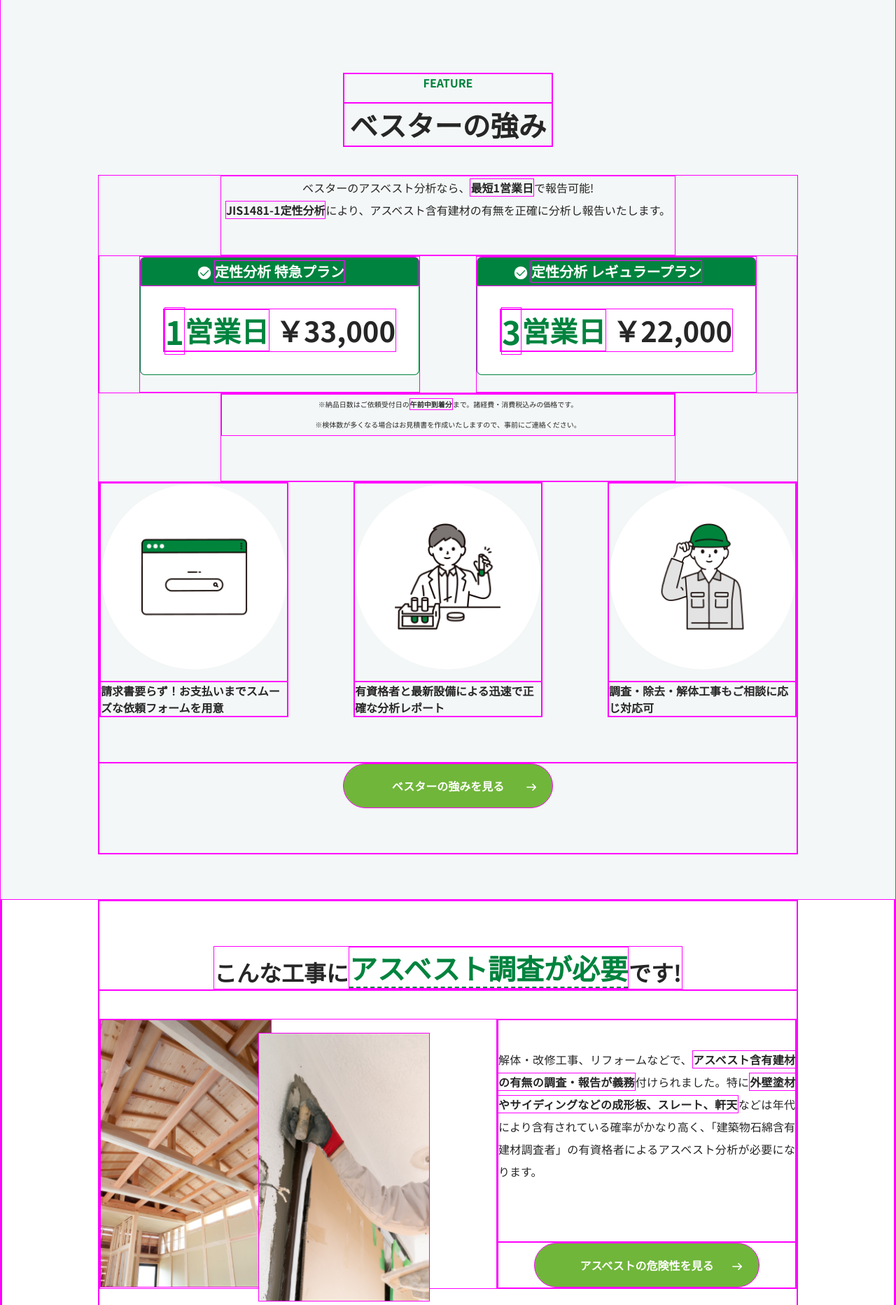
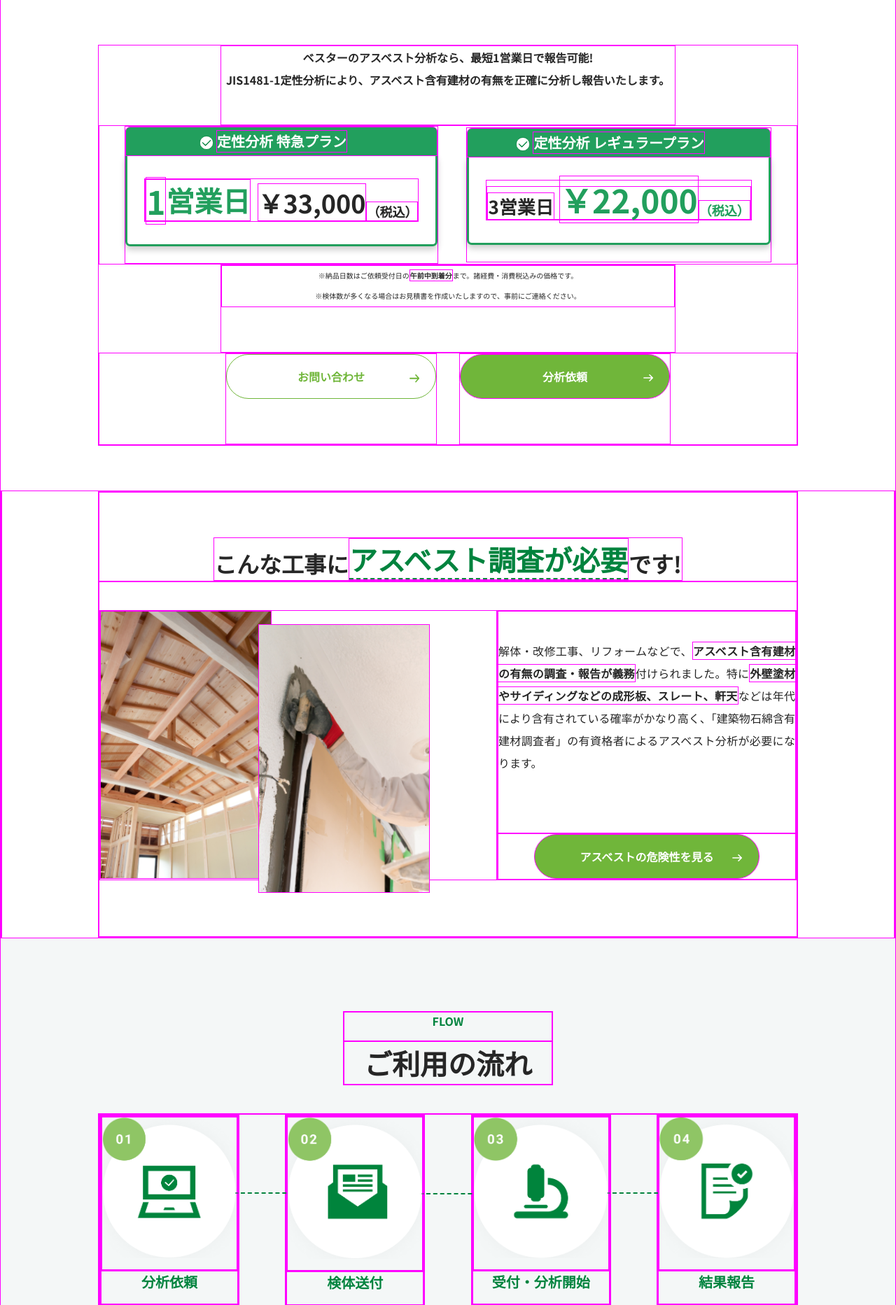
Before and after one commit to I-BIS-dev/hammers_corporate-site, a PHP site: page / in a window 1280 px wide. Shown: the part 804-2669 px from the top of the page at 70% size. Run offline with PHP 8.4, Linux system fonts and the light colour scheme.

Commit message:
feature部分完成

```diff
--- a/assets/scss/layout/_header.scss
+++ b/assets/scss/layout/_header.scss
@@ -90,6 +90,7 @@
 
       .l-header__nav-list {
         display: flex;
+        padding-top: 18px;
         @include mq(sp-tab) {
           flex-direction: column;
           text-align: center;
--- a/assets/scss/layout/_main.scss
+++ b/assets/scss/layout/_main.scss
@@ -132,7 +132,7 @@
   }
 
   .l-feature {
-    background-color: $bg-color;
+    background-color: $white;
     margin: 0 calc(50% - 50vw);
     padding: 0 calc(50vw - 50%);
     padding: 64px 0;
@@ -145,6 +145,7 @@
 
     .l-feature__text-top {
       max-width: 650px;
+      font-weight: bold;
       margin: 0 auto;
       text-align: center;
       line-height: 200%;
@@ -154,16 +155,17 @@
       }
     }
     .l-feature__card {
-      max-width: 425px;
+      max-width: 500px;
       text-align: center;
-      margin: 0 40px;
+      margin: 0 20px;
       padding-bottom: 24px;
       @include mq(sp-ls) {
         margin: 0 auto;
+        width: 383px;
       }
 
       .l-feature__card-top {
-        background-color: $main-color;
+        background-color: $accent-color;
         padding: 4px 24px;
         border-radius: 7px 7px 0 0;
 
@@ -191,19 +193,29 @@
         }
       }
       .l-feature__card-bottom {
-        border: 1px solid $main-color;
+        border: 3px solid $accent-color;
         border-top: none;
         border-radius: 0 0 7px 7px;
-        padding: 32px;
+        padding: 32px 24px;
         background-color: $white;
+        box-shadow: 0px 5px 10px rgba(0, 0, 0, 0.2);
         @include mq(sp-ls) {
           padding: 24px;
+        }
+        @include mq(sp) {
+          padding: 14px;
         }
         .l-feature__card-bottom--day {
           font-size: 40px;
           font-weight: bold;
+          &.--secondary {
+            font-size: 32px;
+            @include mq(sp-ls) {
+              font-size: 20px;
+            }
+          }
           @include mq(sp-ls) {
-            font-size: 26px;
+            font-size: 20px;
           }
         }
       }
@@ -259,12 +271,23 @@
         }
       }
     }
-
-    .l-feature__ctabtn {
+    .l-feature__ctabtn-area {
       display: flex;
       justify-content: center;
-      align-items: center;
-      padding-bottom: 64px;
+      gap: 32px;
+      @include mq(sp-ls) {
+        flex-direction: column;
+        gap: 8px;
+      }
+      .l-feature__ctabtn {
+        display: flex;
+        justify-content: center;
+        align-items: center;
+        padding-bottom: 64px;
+        @include mq(sp-ls) {
+          padding-bottom: 24px;
+        }
+      }
     }
   }
 
--- a/assets/scss/object/component/_button.scss
+++ b/assets/scss/object/component/_button.scss
@@ -102,7 +102,8 @@
   }
   &.--sub {
     background-color: $white;
-    color: $main-color;
+    color: $sub-color;
+    border: 1px solid $sub-color;
     &::after {
       background-image: url(../assets/images/arrow-ctasub.svg);
     }
--- a/assets/scss/object/utility/_font.scss
+++ b/assets/scss/object/utility/_font.scss
@@ -20,7 +20,29 @@
 }
 
 .c-font-color__feature-card {
-  color: $main-color;
+  color: $accent-color;
+}
+.c-font-color__feature-card--secondary {
+  color: $black;
+  font-size: 26px;
+}
+
+.c-font__value {
+  font-size: 36px;
+}
+.c-font__value--secondary {
+  font-size: 46px;
+  line-height: 1.2;
+  @include mq(sp-ls) {
+    font-size: 37px;
+  }
+}
+
+.c-font-tax {
+  font-size: 18px;
+  @include mq(sp) {
+    font-size: 12px;
+  }
 }
 
 .c-font-size__feature-card {
--- a/index.html
+++ b/index.html
@@ -83,13 +83,13 @@
     </section>
 
     <section class="l-feature">
-      <div class="p-headline">
+      <!-- <div class="p-headline">
         <p class="p-headline__prefix">FEATURE</p>
         <h3 class="p-headline-ttl">ベスターの強み</h3>
-      </div>
+      </div> -->
       <div class="p-inner">
-        <div class="l-feature__text-top">ベスターのアスベスト分析なら、<span class="c-font-bold">最短1営業日</span>で報告可能!<br><span
-            class="c-font-bold">JIS1481-1定性分析</span>により、アスベスト含有建材の有無を正確に分析し報告いたします。
+        <div class="l-feature__text-top">
+          ベスターのアスベスト分析なら、最短1営業日で報告可能!<br>JIS1481-1定性分析</span>により、アスベスト含有建材の有無を正確に分析し報告いたします。
         </div>
         <div class="u-flexcontainer__feature-card">
           <div class="l-feature__card">
@@ -97,8 +97,9 @@
               <p class="l-feature__card-top--text">定性分析 特急プラン</p>
             </div>
             <div class="l-feature__card-bottom">
-              <p class="l-feature__card-bottom--day"><span class="c-font-color__feature-card"><span
-                    class="c-font-size__feature-card">1</span>営業日</span> ￥33,000</p>
+              <p class="l-feature__card-bottom--day"><span class="c-font-color__feature-card">
+                  <span class="c-font-size__feature-card">1</span>営業日</span> <span
+                  class="c-font__value">￥33,000</span><span class="c-font-tax">（税込）</span></p>
             </div>
           </div>
           <div class="l-feature__card">
@@ -106,8 +107,9 @@
               <p class="l-feature__card-top--text">定性分析 レギュラープラン</p>
             </div>
             <div class="l-feature__card-bottom">
-              <p class="l-feature__card-bottom--day"><span class="c-font-color__feature-card"><span
-                    class="c-font-size__feature-card">3</span>営業日</span> ￥22,000</p>
+              <p class="l-feature__card-bottom--day --secondary"><span class="c-font-color__feature-card"><span
+                    class="c-font-color__feature-card--secondary">3営業日</span> <span
+                    class="c-font__value--secondary">￥22,000</span><span class="c-font-tax">（税込）</span></p>
             </div>
           </div>
         </div>
@@ -117,7 +119,7 @@
               class="c-font-bold">午前中到着分</span>まで。諸経費・消費税込みの価格です。<br>※検体数が多くなる場合はお見積書を作成いたしますので、事前にご連絡ください。
           </p>
         </div>
-        <div class="l-feature__info">
+        <!-- <div class="l-feature__info">
           <div class="l-feature__info-area">
             <img class="l-feature__info-img" src="/assets/images/feature1.png" alt="支払いのイメージ画像">
             <p class="l-feature__info-text">請求書要らず！お支払いまでスムーズな依頼フォームを用意</p>
@@ -130,9 +132,14 @@
             <img class="l-feature__info-img" src="/assets/images/feature3.png" alt="支払いのイメージ画像">
             <p class="l-feature__info-text">調査・除去・解体工事もご相談に応じ対応可</p>
           </div>
-        </div>
-        <div class="l-feature__ctabtn" id="js-hide">
-          <a href="/merit/" class="c-ctabtn" id="js-hide">ベスターの強みを見る</a>
+        </div> -->
+        <div class="l-feature__ctabtn-area">
+          <div class="l-feature__ctabtn">
+            <a href="#" class="c-ctabtn --sub">お問い合わせ</a>
+          </div>
+          <div class="l-feature__ctabtn">
+            <a href="#" class="c-ctabtn">分析依頼</a>
+          </div>
         </div>
       </div>
     </section>
@@ -143,7 +150,7 @@
         </p>
       </div>
       <div class="l-surbey__flex-container">
-        <div class="l-surbey__imgarea" id="js-hide">
+        <div class="l-surbey__imgarea">
           <img src="/assets/images/asbestos1.png" alt="軒下の画像" class="l-surbey__img1">
           <img src="/assets/images/asbestos2.png" alt="軒下の画像2" class="l-surbey__img2">
         </div>
```
Also changed, not shown: assets/images/arrow-ctasub.svg, css/common.css.
